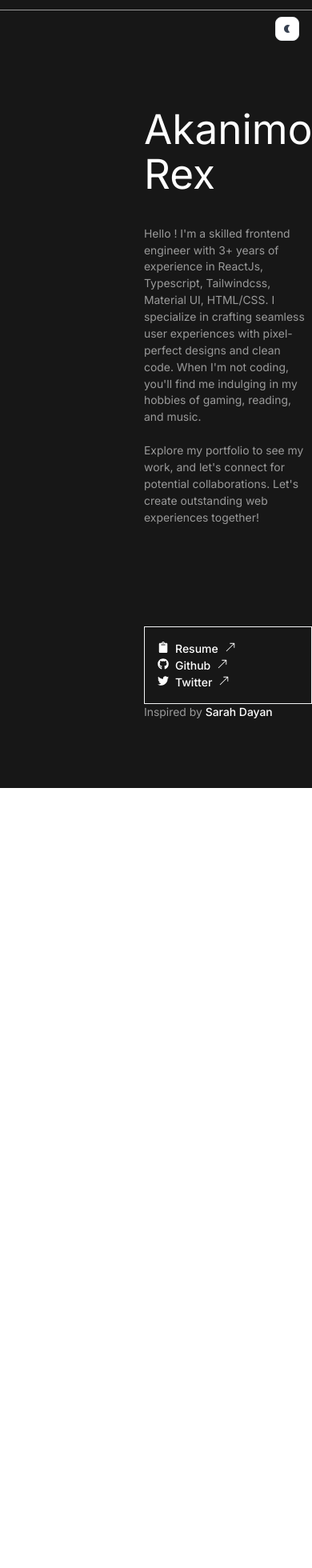
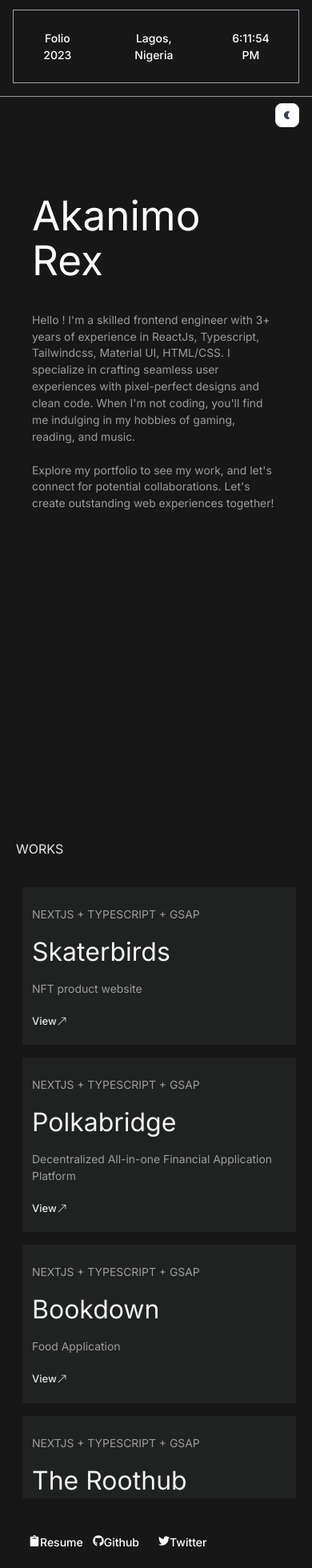
Before and after one commit to Akanimorex/updated-portifolio, a React (Vite) app: page / in a window 390 px wide. Shown: the part 20-1980 px from the top of the page at 80% size. Before the commit the page ends 1005 px from the top, so only its background shows below. Built offline with nearby package versions, Linux system fonts and the light colour scheme.

Commit message:
fixed responsiveness

```diff
--- a/src/App.css
+++ b/src/App.css
@@ -44,19 +44,19 @@ body, html {
   color: #fff;
 }
 
-.left-side {
-   width: 453px;
+/* .left-side {
+   width: 50%;
 }
 .right-side {
-   width: 31.25rem;
-}
+   width: 50%;
+} */
 
-.p_container {
+/* .p_container {
   padding: 4rem 10rem ;
-}
+} */
 
 .Work_box {
-  width: 32.7rem;
+  /* width: 32.7rem; */
   background-color:#202121;
 }
 
@@ -89,7 +89,8 @@ body, html {
 }
 
 .Work_box_light {
-  width: 32.7rem;
+  /* width: 32.7rem; */
+
   color:#000 ;
   background-color:#fff;
 }
--- a/src/App.jsx
+++ b/src/App.jsx
@@ -38,11 +38,11 @@ function App() {
 
       <nav className={isLightMode ? "bg-blend-darken  dark:bg-gray-900 w-5/5 flex justify-center Nav_light " : "bg-blend-darken  dark:bg-gray-900 w-5/5 flex justify-center Nav"}>
         <div className="w-5/5 flex flex-wrap items-center justify-between mx-auto p-4">
-          <div className="hidden w-full md:block md:w-auto" id="navbar-default">
+          <div className=" w-full md:block md:w-auto" id="navbar-default">
             <ul className={
-              isLightMode ? "font-medium flex flex-col p-4 md:p-0 mt-4 border border-gray-400 align-bottom  0 md:flex-row md:space-x-8 md:mt-0 md:border-0 dark:bg-gray-800 md:dark:bg-gray-900 dark:border-gray-700 Nav-header_light"
+              isLightMode ? "font-medium flex flex-row p-4 md:p-0 mt-4 border border-gray-400 align-bottom  0 md:flex-row md:space-x-8 md:mt-0 md:border-0 dark:bg-gray-800 md:dark:bg-gray-900 dark:border-gray-700 Nav-header_light"
                 :
-                "font-medium flex flex-col p-4 md:p-0 mt-4 border border-gray-400 align-bottom  0 md:flex-row md:space-x-8 md:mt-0 md:border-0 dark:bg-gray-800 md:dark:bg-gray-900 dark:border-gray-700 Nav-header"}
+                "font-medium flex flex-row p-4 md:p-0 mt-4 border border-gray-400 align-bottom  0 md:flex-row md:space-x-8 md:mt-0 md:border-0 dark:bg-gray-800 md:dark:bg-gray-900 dark:border-gray-700 Nav-header"}
             >
               <li>
                 <a href="#" className={isLightMode ? "block py-2 pl-3 pr-4   rounded  md:p-0 text-black" : "block py-2 pl-3 pr-4   rounded  md:p-0 text-gray-200"} aria-current="page">Folio 2023</a>
@@ -70,9 +70,9 @@ function App() {
         </button>
       </div>
 
-      <div className='p_container'>
-        <div className='w-5/5 flex justify-between h-screen'>
-          <div className='text-left left-side p-5 flex flex-col relative'>
+      <div className='p_container lg:pl-[10rem] md:pl-[5rem] pl-[20px] pr-[20px] md:pr-[5rem] lg:pr-[10rem] pt-[4rem] pb-[4rem]'>
+        <div className='w-5/5  sm:flex justify-between h-auto'>
+          <div className='text-left h-screen left-side sm:w-[50%] p-5 flex flex-col relative'>
             <div className='top h-screen'>
               <h1 className={isLightMode ? "text-black py-9" : "text-white py-9"} >Akanimo Rex</h1>
               <p className=''>
@@ -88,16 +88,8 @@ function App() {
                 </span>
               </p>
             </div>
-            <div className='bottom'>
-              <ul className={isLightMode ? "text-black font-medium flex flex-col p-4 md:p-0 mt-4 border border-gray-100 align-bottom  0 md:flex-row md:space-x-8 md:mt-0 md:border-0 dark:bg-gray-800 md:dark:bg-gray-900 dark:border-gray-700 Nav-header_light" : "text-gray-200 font-medium flex flex-col p-4 md:p-0 mt-4 border border-gray-100 align-bottom  0 md:flex-row md:space-x-8 md:mt-0 md:border-0 dark:bg-gray-800 md:dark:bg-gray-900 dark:border-gray-700 Nav-header"} >
-                <li> <a target="_blank" href='https://docs.google.com/document/d/1fA5ZT-dPzVjzxzHPLYLPeMaPnZekxFkc/edit?usp=sharing&ouid=117237400129134902289&rtpof=true&sd=true' className='flex flex-row align-baseline items-baseline gap-x-2'><FaClipboard /> Resume <BsArrowUpRight /></a> </li>
-                <li> <a target="_blank" href="https://github.com/Akanimorex" className='flex flex-row align-baseline items-baseline gap-x-2'><FaGithub /> Github <BsArrowUpRight /></a></li>
-                <li><a target="_blank" href="https://twitter.com/_kanimoh" className='flex flex-row align-baseline items-baseline gap-x-2'><FaTwitter /> Twitter <BsArrowUpRight /></a></li>
-              </ul>
-              <p>Inspired by <a  className={isLightMode?"text-black":'text-white'} href='https://www.sarahdayan.dev'>Sarah Dayan</a></p>
-            </div>
           </div>
-          <div className='right-side text-left relative overflow-y-scroll scrollbar'>
+          <div className='right-side h-screen   w-full sm:w-[50%] text-left relative overflow-y-scroll scrollbar'>
             <h3 className={isLightMode ? 'text-black py-5' : 'text-gray-200 py-5'}>WORKS</h3>
             <Works isLightMode={isLightMode} name={"Skaterbirds"} description={"NFT product website"}  />
             <Works isLightMode={isLightMode} name={"Polkabridge"} description={" Decentralized All-in-one Financial Application Platform "} />
@@ -105,6 +97,15 @@ function App() {
             <Works isLightMode={isLightMode} name={'The Roothub'} description={"Innovation and Incubation Hub"} />
           </div>
         </div>
+        <div className=''>
+              <ul className={isLightMode ? "text-black  text-[12px] md:text-[12px] flex p-4 md:p-0  align-bottom  0 flex-row md:space-x-8 md:mt-0 md:border-0 dark:bg-gray-800 md:dark:bg-gray-900 dark:border-gray-700 Nav-header_light" : "text-gray-200 font-medium flex flex-row p-4 md:p-0 mt-4 align-bottom  md:space-x-8 md:mt-0 md:border-0 dark:bg-gray-800 md:dark:bg-gray-900 dark:border-gray-700 Nav-header"} >
+                <li> <a target="_blank" href='https://docs.google.com/document/d/1fA5ZT-dPzVjzxzHPLYLPeMaPnZekxFkc/edit?usp=sharing&ouid=117237400129134902289&rtpof=true&sd=true' className='flex flex-row  pt-3 align-baseline items-baseline md:gap-x-2'><FaClipboard /> Resume <BsArrowUpRight  className='hidden md:block' /></a> </li>
+
+                <li> <a target="_blank" href="https://github.com/Akanimorex" className='flex flex-row align-baseline items-baseline p-3 md:gap-x-2'><FaGithub /> Github <BsArrowUpRight  className='hidden md:block' /></a></li>
+                <li><a target="_blank" href="https://twitter.com/_kanimoh" className='flex flex-row align-baseline items-baseline p-3  md:gap-x-2'><FaTwitter /> Twitter <BsArrowUpRight  className='hidden md:block' /></a></li>
+              </ul>
+              <p className='text-center md:text-left' >Inspired by <a  className={isLightMode?"text-black":'text-white'} href='https://www.sarahdayan.dev'>Sarah Dayan</a></p>
+          </div>
       </div>
 
     </div>
--- a/src/components/Works.jsx
+++ b/src/components/Works.jsx
@@ -7,7 +7,7 @@ import {BsArrowUpRight} from 'react-icons/bs'
 
 const Works = ({isLightMode, name , description }) => {
     return (
-        <div className={isLightMode?'flex-col  p-3 h-fit  Work_box_light shadow-lg my-4 transform transition duration-500 hover:scale-105 ml-2 md:group-hover:opacity-50 hover:shadow-2xl':'flex-col  p-3 h-fit  Work_box my-4 transform transition duration-500 hover:scale-105 ml-2 md:group-hover:opacity-50'}>
+        <div className={isLightMode?'flex-col w-full  p-3 h-fit  Work_box_light shadow-lg my-4 transform transition duration-500 hover:scale-105 ml-2 md:group-hover:opacity-50 hover:shadow-2xl':'flex-col  p-3 h-fit  Work_box my-4 transform transition duration-500 hover:scale-105 ml-2 md:group-hover:opacity-50'}>
             <p className='py-3'>NEXTJS + TYPESCRIPT + GSAP</p>
             <h3 style={{ fontSize: '2rem' }} className={isLightMode?'text-black':'text-gray-100'}> { name }</h3>
             <p className='py-3'>{ description }</p>
```
